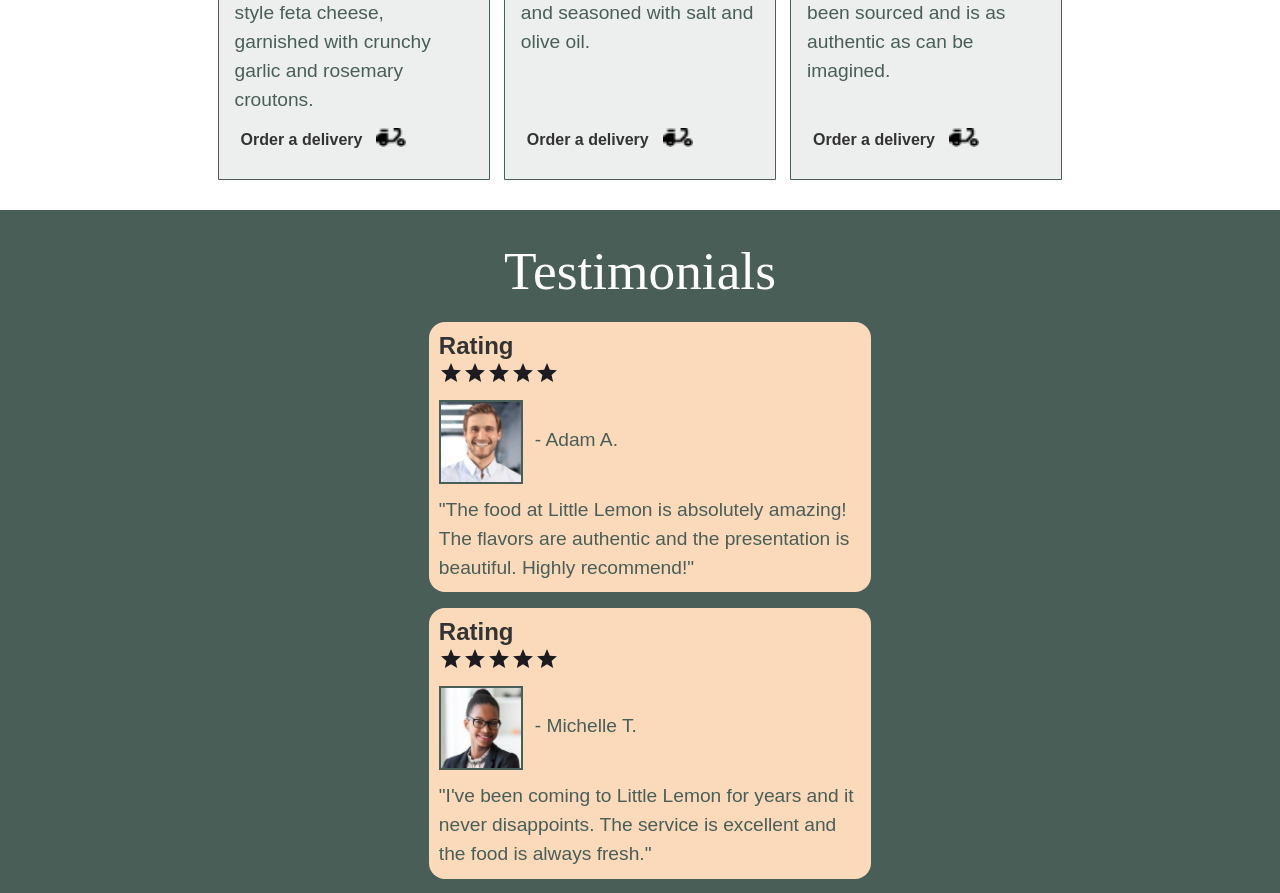
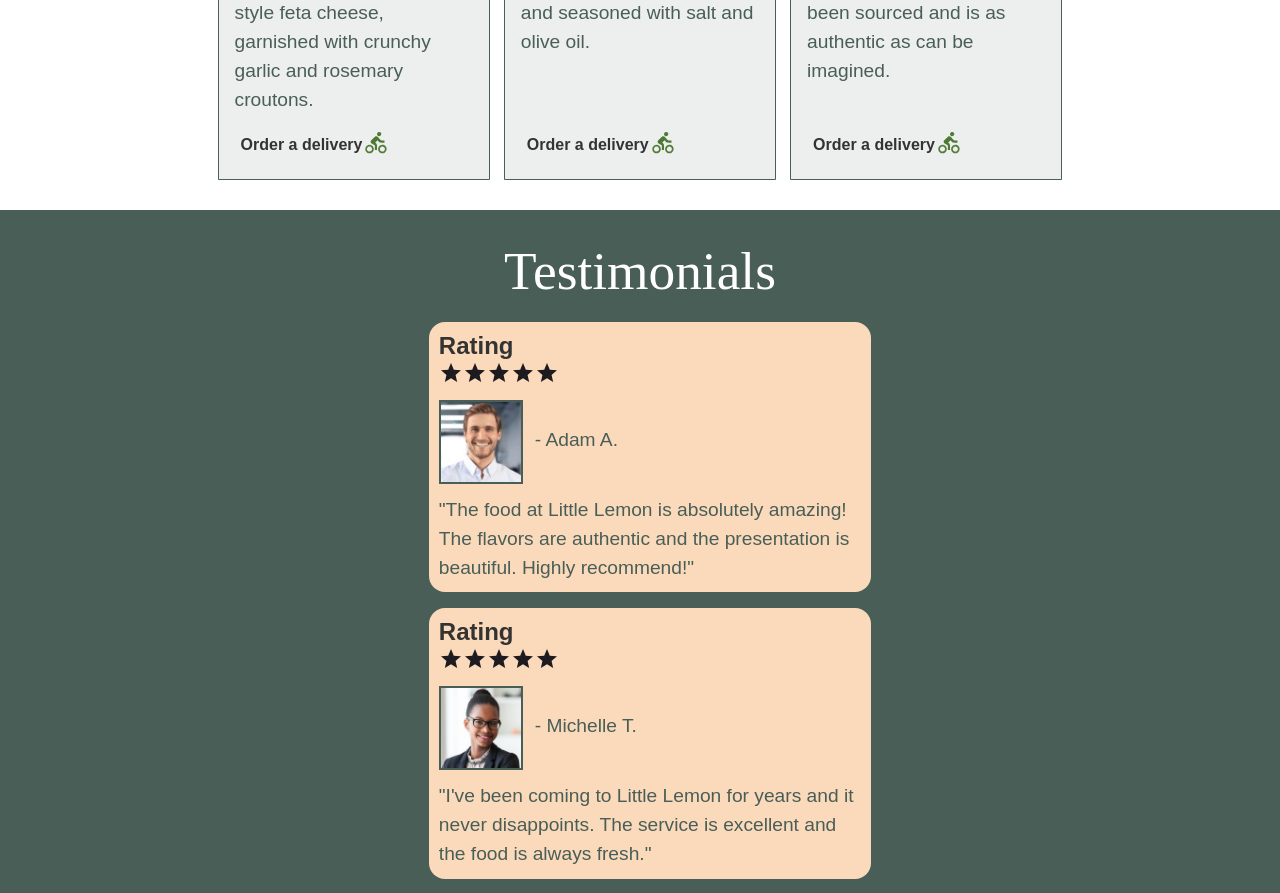
Before and after one commit to dtangram/littlelemonapp, a React (Create React App) app: page / in a window 1280 px wide. Shown: the part 1220-2113 px from the top of the page. Built offline with nearby package versions, Linux system fonts and the light colour scheme.

Commit message:
Replaced scooter icon with deliveryBike icon

```diff
--- a/public/index.html
+++ b/public/index.html
@@ -30,6 +30,7 @@
     -->
     <title>Little Lemon Restaurant</title>
     <link rel="stylesheet" href="css/styles.css">
+    <script src="https://raw.githubusercontent.com/courseraap/capstone/main/api.js"></script>
   </head>
   <body>
     <noscript>You need to enable JavaScript to run this app.</noscript>
--- /dev/null
+++ b/src/assets/svgs/deliveryBike.js
@@ -0,0 +1,12 @@
+const DeliveryBike = () => {
+    return (
+        <svg version="1.1" id="Layer_1" xmlns="http://www.w3.org/2000/svg" xmlnsXlink="http://www.w3.org/1999/xlink" x="0px" y="0px" width="100%" viewBox="0 0 182 169" enable-background="new 0 0 182 169" xmlSpace="preserve">
+            <path fill="#4E7933" opacity="1.000000" stroke="none" d=" M90.140366,73.062439   C86.814384,76.067955 83.758560,78.832382 80.556992,81.728653   C81.105728,82.552856 81.344170,83.219009 81.816452,83.574631   C90.343903,89.995979 92.075928,98.787674 91.239616,108.821083   C90.717972,115.079323 91.142647,121.416443 91.142647,128.058212   C86.762383,128.058212 82.849907,128.058212 78.088173,128.058212   C78.088173,120.432098 77.774010,112.842194 78.200523,105.294144   C78.476906,100.402908 76.740234,97.739433 72.375809,95.706726   C67.584557,93.475227 63.119778,90.509865 58.620171,87.692696   C51.739578,83.384811 49.692654,75.901100 55.097538,69.833656   C62.793041,61.194794 71.380241,53.284683 80.105324,45.656677   C84.360001,41.936966 91.443336,43.029839 95.473175,47.356514   C100.558105,52.815983 105.478455,58.484955 109.911316,64.476738   C113.121979,68.816505 116.784149,70.702606 122.129402,70.281921   C126.722977,69.920395 131.367554,70.206985 136.357025,70.206985   C136.357025,74.585358 136.357025,78.492599 136.357025,82.819786   C127.123352,82.819786 117.755394,83.765015 108.744644,82.382324   C104.811813,81.778839 101.257416,76.708794 98.180527,73.111702   C95.320839,69.768547 93.146431,69.296295 90.140366,73.062439  z"/>
+            <path fill="#547D39" opacity="1.000000" stroke="none" d=" M20.890995,129.984131   C16.851498,114.750465 24.331741,101.006905 38.736450,96.553726   C51.445240,92.624832 65.681053,100.444466 70.448807,113.973091   C74.569839,125.666626 68.810478,139.250412 57.256668,145.087463   C45.562420,150.995453 31.463169,147.382446 24.244726,136.526993   C22.967844,134.606750 22.099545,132.414810 20.890995,129.984131  M56.914867,132.376999   C61.893147,125.651886 62.456161,119.558228 58.660427,113.484528   C55.516285,108.453476 48.808495,105.392723 43.274151,106.463799   C36.341602,107.805473 31.363092,112.875786 30.235462,119.742920   C29.308842,125.385941 32.526058,132.052658 37.583626,134.969788   C44.014423,138.678970 50.125538,138.006256 56.914867,132.376999  z"/>
+            <path fill="#547D39" opacity="1.000000" stroke="none" d=" M101.705528,107.754700   C108.478828,98.437576 117.349785,94.192963 128.341034,96.201279   C137.766586,97.923523 144.508209,103.706871 148.037781,112.772873   C152.781952,124.958733 147.317047,138.844116 135.492737,144.984940   C123.726173,151.095764 109.308243,147.402802 102.090485,136.321671   C96.056633,127.058144 96.034523,117.596909 101.705528,107.754700  M136.119888,112.560318   C135.416931,111.853371 134.744568,111.112587 134.006241,110.444756   C127.377510,104.448921 117.640022,105.030228 111.860130,111.753723   C106.162247,118.381821 107.116043,128.355759 113.982437,133.946915   C119.455650,138.403625 127.831306,138.385880 133.363846,133.905869   C139.489487,128.945587 140.648697,121.346191 136.119888,112.560318  z"/>
+            <path fill="#517B37" opacity="1.000000" stroke="none" d=" M108.729996,43.071632   C100.553085,44.755066 95.108536,42.310532 92.309669,36.044125   C89.772194,30.362949 91.340775,24.192886 96.262039,20.497337   C102.166176,16.063713 110.464142,17.303547 114.789810,23.265659   C118.924988,28.965214 117.520119,37.098309 111.637733,41.355087   C110.834747,41.936150 109.928772,42.374863 108.729996,43.071632  z"/>
+        </svg>
+    )
+}
+
+export default DeliveryBike;
--- a/src/components/Home/Highlights/Highlights.js
+++ b/src/components/Home/Highlights/Highlights.js
@@ -2,7 +2,7 @@ import { redirectTo } from '../../../utils/redirectTo';
 import greekSalad from '../../../assets/greek salad.jpg';
 import bruschetta from '../../../assets/bruschetta.jpg';
 import lemonDessert from '../../../assets/lemon dessert.jpg';
-import scooter from '../../../assets/scooter.png';
+import DeliveryBike from '../../../assets/svgs/deliveryBike';
 import clsx from 'clsx';
 import styles from './highlights.module.css';
 
@@ -31,10 +31,12 @@ const Highlights = () => {
                             The famous greek salad of crispy lettuce, peppers, olives and our Chicago style feta cheese, garnished with crunchy garlic and rosemary croutons.
                         </p>
                         <section className={clsx("flexRow", styles.highlightsCardOrder)}>
-                            <button className={styles.highlightsCardOrderButton}>Order a delivery</button>
+                            <button className={clsx("flexRow", styles.highlightsCardOrderButton)} onClick={handleOnlineMenuClick}>
+                                <span>Order a delivery</span>
                                 <figure className={styles.highlightsCardOrderIcon}>
-                                <img src={scooter} alt="Order delivery" />
+                                    <DeliveryBike />
                                 </figure>
+                            </button>
                         </section>
                     </section>
                 </article>
@@ -51,10 +53,12 @@ const Highlights = () => {
                             Our Bruschetta is made from grilled bread that has been smeared with garlic and seasoned with salt and olive oil.
                         </p>
                         <section className={clsx("flexRow", styles.highlightsCardOrder)}>
-                            <button className={styles.highlightsCardOrderButton}>Order a delivery</button>
+                            <button className={clsx("flexRow", styles.highlightsCardOrderButton)} onClick={handleOnlineMenuClick}>
+                                <span>Order a delivery</span>
                                 <figure className={styles.highlightsCardOrderIcon}>
-                                <img src={scooter} alt="Order delivery" />
+                                    <DeliveryBike />
                                 </figure>
+                            </button>
                         </section>
                     </section>
                 </article>
@@ -71,10 +75,12 @@ const Highlights = () => {
                             This comes straight from grandma’s recipe book, every last ingredient has been sourced and is as authentic as can be imagined.
                         </p>
                         <section className={clsx("flexRow", styles.highlightsCardOrder)}>
-                            <button className={styles.highlightsCardOrderButton}>Order a delivery</button>
+                            <button className={clsx("flexRow", styles.highlightsCardOrderButton)} onClick={handleOnlineMenuClick}>
+                                <span>Order a delivery</span>
                                 <figure className={styles.highlightsCardOrderIcon}>
-                                <img src={scooter} alt="Order delivery" />
+                                    <DeliveryBike />
                                 </figure>
+                            </button>
                         </section>
                     </section>
                 </article>
--- a/src/components/Home/Highlights/highlights.module.css
+++ b/src/components/Home/Highlights/highlights.module.css
@@ -6,13 +6,17 @@
     flex-direction: column;
 }
 
+.highlightsContent, .highlightsSectionCards, .highlightsCardHeader {
+    justify-content: space-between;
+}
+
+.highlightsContent, .highlightsCardHeader, .highlightsCardOrder, .highlightsCardOrderButton {
+    align-items: center;
+}
+
 .highlightsCardHeader h3, .highlightsCardHeader span {
     font-size: clamp(14pt, 1.5vw, 16pt);
     font-weight: bolder;
-}
-
-.highlightsContent, .highlightsSectionCards, .highlightsCardHeader {
-    justify-content: space-between;
 }
 
 .highlightsCardImage, .highlightsCardImage img, .highlightsCardOrderIcon img {
@@ -20,7 +24,6 @@
 }
 
 .highlightsContent {
-    align-items: center;
     margin-bottom: 20px;
 }
 
@@ -51,7 +54,6 @@
 }
 
 .highlightsCardHeader {
-    align-items: center;
     flex-direction: column;
 }
 
@@ -114,9 +116,13 @@
 }
 
 .highlightsCardOrder {
-    align-items: center;
     gap: 8px;
     margin-top: 0;
+}
+
+.highlightsCardOrderButton {
+    color:#333;
+    transition: color 0.3s ease-in-out;
 }
 
 .highlightsCardOrderButton:hover {
```
Lines whose indentation alone changed are shown as unchanged.
